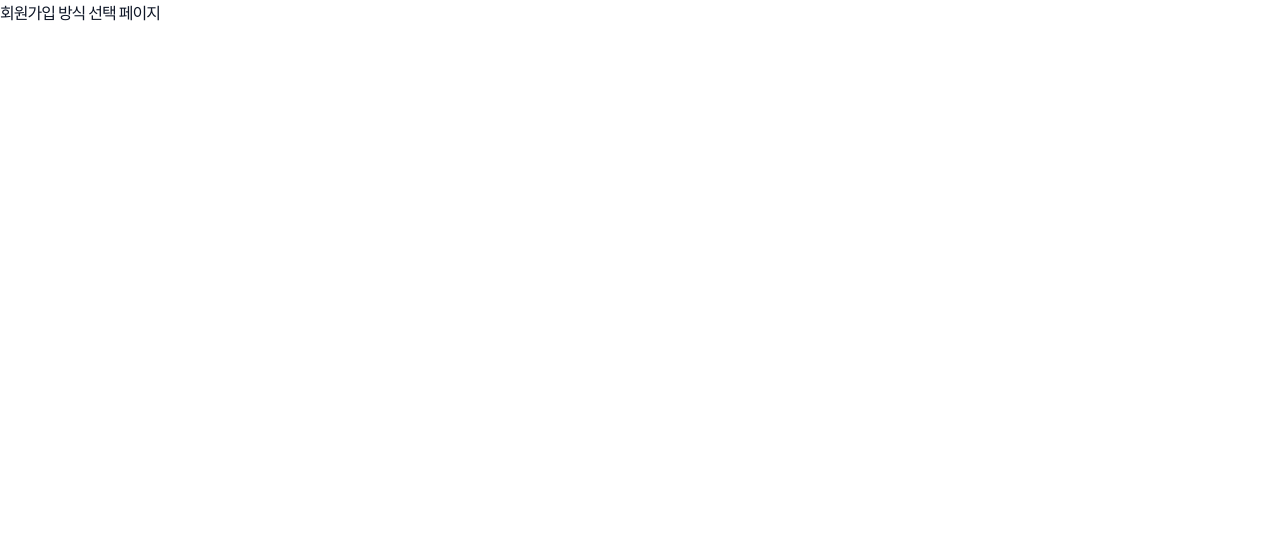
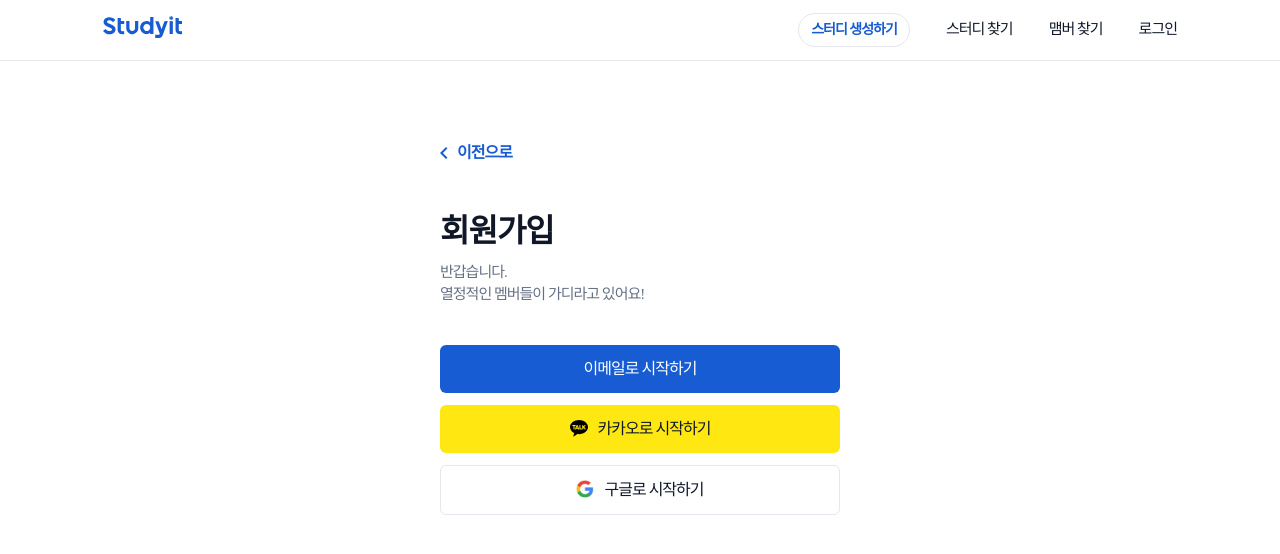
Before and after one commit to sangwooeom/studyit-fe, a React (Vite) app: page /auth/join/selector in a window 1280 px wide. Shown: the top 554 px of the page. Built offline with nearby package versions, Linux system fonts and the light colour scheme.

Commit message:
회원가입 방식 선택 페이지 구현

```diff
--- a/src/components/AuthContainer.tsx
+++ /dev/null
@@ -1,9 +0,0 @@
-import styled from "styled-components";
-import Grid from "./Grid";
-
-const AuthContainer = styled(Grid)`
-    margin: 80px auto 0 auto;
-    width: 400px;
-`;
-
-export default AuthContainer;
--- /dev/null
+++ b/src/components/AuthForm.tsx
@@ -0,0 +1,28 @@
+import styled from "styled-components"
+import Grid from "./Grid";
+import PrevButton from "./PrevButton";
+import Heading from "./Heading";
+import Text from "./Text";
+
+export default function AuthForm(props: AuthFormProps) {
+    const { isShowPrevButton, to, title, description, children } = props;
+
+    const Container = styled(Grid)`
+        margin: 80px auto 0 auto;
+        width: 416px;
+        row-gap: 40px;
+    `;
+
+    return (
+        <Container>
+            {isShowPrevButton && <div><PrevButton to={to}/></div>}
+            <Grid rowGap="40px" margin="0 auto" width='400px'>
+                <Grid rowGap="10px">
+                    <Heading>{title}</Heading>
+                    <Text lineHeight={22} color="#667085">{description}</Text>
+                </Grid>
+                {children}
+            </Grid>
+        </Container>
+    )
+}
--- a/src/components/Grid.tsx
+++ b/src/components/Grid.tsx
@@ -3,6 +3,8 @@
 const Grid = styled.div<GridProps>`
     display: grid;
 
+    margin: ${props => props.margin || "0"};
+    width: ${props => props.width || "auto"};
     justify-content: ${props => props.justifyContent || "initial"};
     grid-auto-flow: ${props => props.gridAutoFlow || "row"};
     row-gap: ${props => props.rowGap || "normal"};
--- a/src/components/PrevButton.tsx
+++ b/src/components/PrevButton.tsx
@@ -1,7 +1,15 @@
 import styled from 'styled-components';
 import prevButtonImg from '../img/prev_btn.svg';
+import { useNavigate } from 'react-router-dom';
 
 export default function PrevButton(props: PrevButtonProps) {
+    // props
+    const { to } = props;
+
+    // hook
+    const navigate = useNavigate();
+
+    // Style
     const BaseButton = styled.button`
         display: grid;
         grid-auto-flow: column;
@@ -22,12 +30,8 @@
         line-height: 20px;
     `;
 
-    function onClick(event: React.MouseEvent<HTMLButtonElement, MouseEvent>) {
-        if (props.onClick) props.onClick(event);
-    }
-
     return (
-        <BaseButton onClick={onClick}>
+        <BaseButton onClick={() => navigate(to || '')}>
             <img src={prevButtonImg} />
             <BaseText>이전으로</BaseText>
         </BaseButton>
--- a/src/pages/auth/Login.tsx
+++ b/src/pages/auth/Login.tsx
@@ -1,25 +1,16 @@
 import Header from '../../components/Header';
-import Heading from '../../components/Heading';
-import Text from '../../components/Text';
 import Input from '../../components/Input';
 import Button from '../../components/Button';
 import { ButtonType } from '../../enum';
 import Link from '../../components/Link';
 import Grid from '../../components/Grid';
-import AuthContainer from '../../components/AuthContainer';
+import AuthForm from '../../components/AuthForm';
 
 export default function Login() {
     return (
         <>
             <Header />
-            <AuthContainer rowGap='40px'>
-                <Grid rowGap='10px'>
-                    <Heading lineHeight={40} fontSize={32}>로그인</Heading>
-                    <Text color='#667085' fontSize={14} lineHeight={22}>
-                        환영합니다. <br />
-                        로그인 후 스터딧해보세요!
-                    </Text>
-                </Grid>
+            <AuthForm title="로그인" description={(<>환영합니다.<br/>로그인 후 스터딧해보세요!</>)}>
                 <Grid rowGap='20px'>
                     <Input label='이메일' placeholder='example@studiy.com'/>
                     <Input label='비밀번호' placeholder='비밀번호를 입력해 주세요'/>
@@ -35,7 +26,7 @@
                         <Link to="/auth/password/finder">비밀번호 찾기</Link>
                     </Grid>
                 </Grid>
-            </AuthContainer>
+            </AuthForm>
         </>
     )
 }
--- a/src/pages/auth/join/Selector.tsx
+++ b/src/pages/auth/join/Selector.tsx
@@ -1,7 +1,21 @@
+import Grid from "../../../components/Grid"
+import Button from "../../../components/Button"
+import { ButtonType } from "../../../enum"
+import AuthForm from "../../../components/AuthForm"
+import Header from "../../../components/Header"
+
 export default function Selector() {
+
     return (
-        <div>
-            회원가입 방식 선택 페이지
-        </div>
+        <>
+            <Header />
+            <AuthForm isShowPrevButton={true} to="/auth/login" title="회원가입" description={(<>반갑습니다.<br/>열정적인 멤버들이 가디라고 있어요!</>)}>
+                <Grid rowGap="12px">
+                    <Button type={ButtonType.PRIMARY_BUTTON}>이메일로 시작하기</Button>
+                    <Button type={ButtonType.KAKAO_BUTTON}>카카오로 시작하기</Button>
+                    <Button type={ButtonType.GOOGLE_BUTTON}>구글로 시작하기</Button>
+                </Grid>
+            </AuthForm>
+        </>
     )
 }
```
Also changed, not shown: src/type.d.ts (+14 -0 lines), src/img/prev_btn.svg (added).
